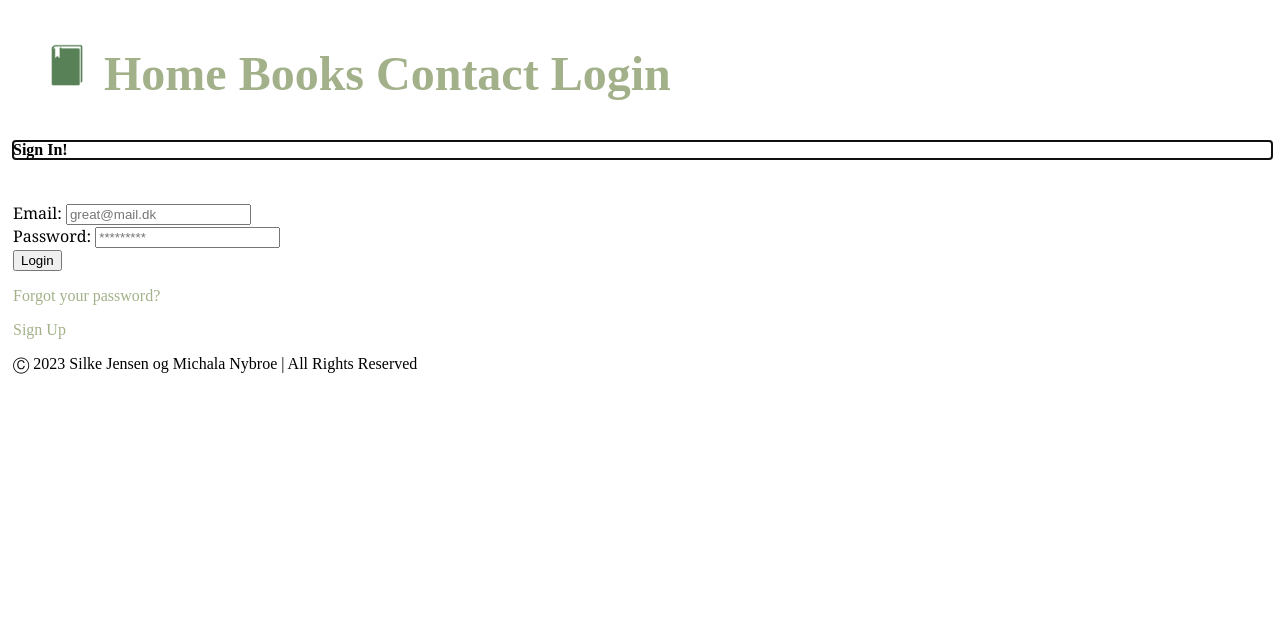
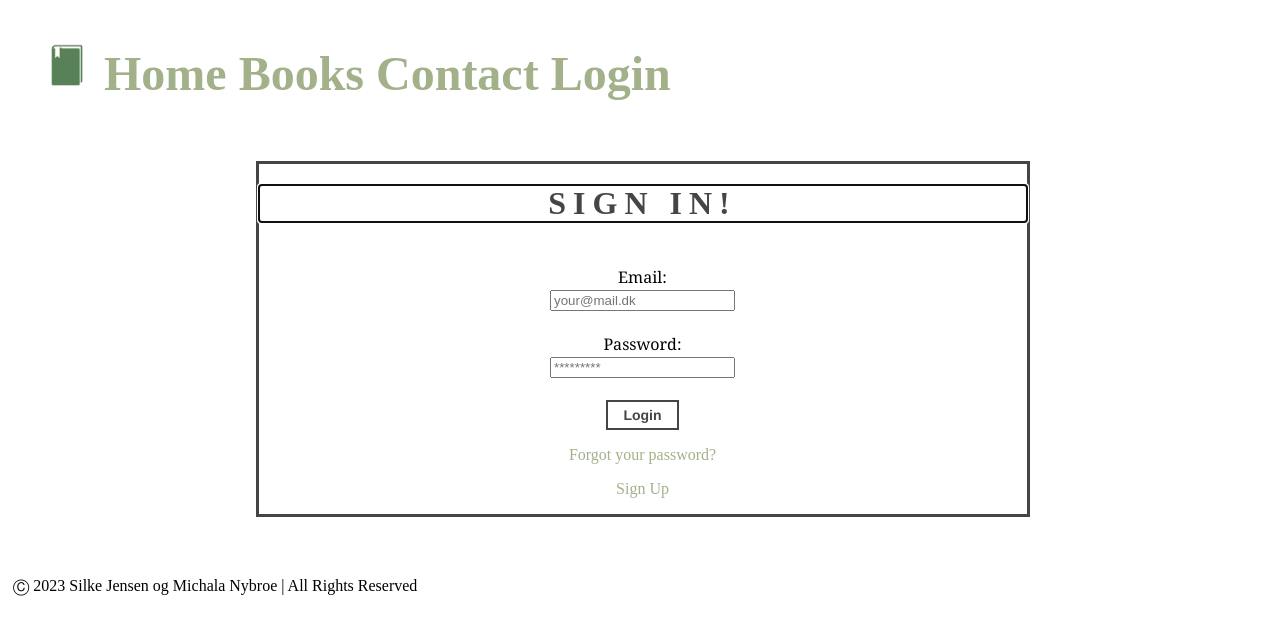
Before and after one commit to MichalaNybroe/Book-Splendor, a Svelte app in the folder client/: page /login in a window 1280 px wide. Shown: the top 634 px of the page. Built offline with nearby package versions, Linux system fonts and the light colour scheme; a web font is replaced by a local one.

Commit message:
designed login page

```diff
--- a/client/src/components/Button.svelte
+++ b/client/src/components/Button.svelte
@@ -36,9 +36,28 @@
         color: wheat;
     }
 
-	.primary{
+	.primary {
 		color:green;
 	}
+
+    .login{
+        background: none;
+        border: solid 2px #474544;
+        color: #474544;
+        cursor: pointer;
+        display: inline-block;
+        font-family: "Helvetica", Arial, sans-serif;
+        font-size: 0.875em;
+        font-weight: bold;
+        outline: none;
+        padding: 5px 15px;
+    }
+
+    .login:hover {
+        background: #474544;
+        color: #f2f3eb;
+    }
+
 	.danger {
 		color:black;
 	}
--- a/client/src/pages/admin/books/Books.svelte
+++ b/client/src/pages/admin/books/Books.svelte
@@ -94,7 +94,7 @@
 </form>
 
 <table>
-	<tr class="tr"> <!-- test om jeg kan udkommentere klassen her, pretty sure i can now -->
+	<tr>
 		{#each columns as column}
 			<th>{column}</th>
 		{/each}
--- a/client/src/pages/books/Books.svelte
+++ b/client/src/pages/books/Books.svelte
@@ -24,7 +24,6 @@
         } catch {
             Toastr.error('Unable to retrieve books. Try again later.')
         }
-
     }
 
     fetchBooks()
@@ -32,13 +31,11 @@
 
 
 <table>
-
     <tr>
         {#each books as book}
             <td><h5><Book book={book} authors={book.authors}></Book></h5></td>
         {/each}
     </tr>
-
 </table>
 
 
--- a/client/src/pages/login/Login.svelte
+++ b/client/src/pages/login/Login.svelte
@@ -4,6 +4,7 @@
     import { user } from '../../store/auth.js'
     import * as Toastr from 'toastr'
     import '../../../node_modules/toastr/build/toastr.css'
+    import Button from '../../components/Button.svelte'
 
     const navigate = useNavigate()
 
@@ -43,21 +44,25 @@
     }
 </script>
 
+<div id="container">
 
 <Router primary={false}>
     <div id="loginBox">
         <form action="/login" method="POST" id="loginForm" on:submit|preventDefault={login}>
-            <h4>Sign In!</h4>
+            <h1>Sign In!</h1>
             <br />
             <label for="email">Email:</label>
+            <br>
             <input
                 type="email"
                 name="email"
-                placeholder="great@mail.dk"
+                placeholder="your@mail.dk"
                 id="email"
                 bind:value={emailInp}/>
             <br />
+            <br>
             <label for="password">Password:</label>
+            <br>
             <input
                 type="password"
                 name="password"
@@ -66,9 +71,44 @@
                 bind:value={passwordInp}
             />
             <br />
-            <input type="submit" id="logButton" value="Login" />
+            <br>
+            <Button class="login" on:click={()=> login()}>Login </Button>
             <Link to="/forgotPassword"><p  id="forgotPW">Forgot your password?</p></Link>
             <Link to="/signUp"><p id="signUp">Sign Up</p></Link>
         </form>
     </div>
 </Router>
+
+</div>
+
+<!-- <td><Button class="danger" on:click={()=> deleteBook(book)}>
+                <i class="w3-margin-left fa fa-trash"></i>
+            </Button></td>
+        -->
+
+<style>
+      :global(body) {
+        font-family: Georgia, 'Times New Roman', Times, serif;
+    }
+
+    form {
+        text-align: center;
+    }
+
+    h1 {
+        color: #474544;
+        font-size: 32px;
+        font-weight: 700;
+        letter-spacing: 7px;
+        text-align: center;
+        text-transform: uppercase;
+  }
+
+    #container {
+        border: solid 3px #474544;
+        max-width: 768px;
+        margin: 60px auto;
+        position: relative;
+  }
+
+</style>
```
